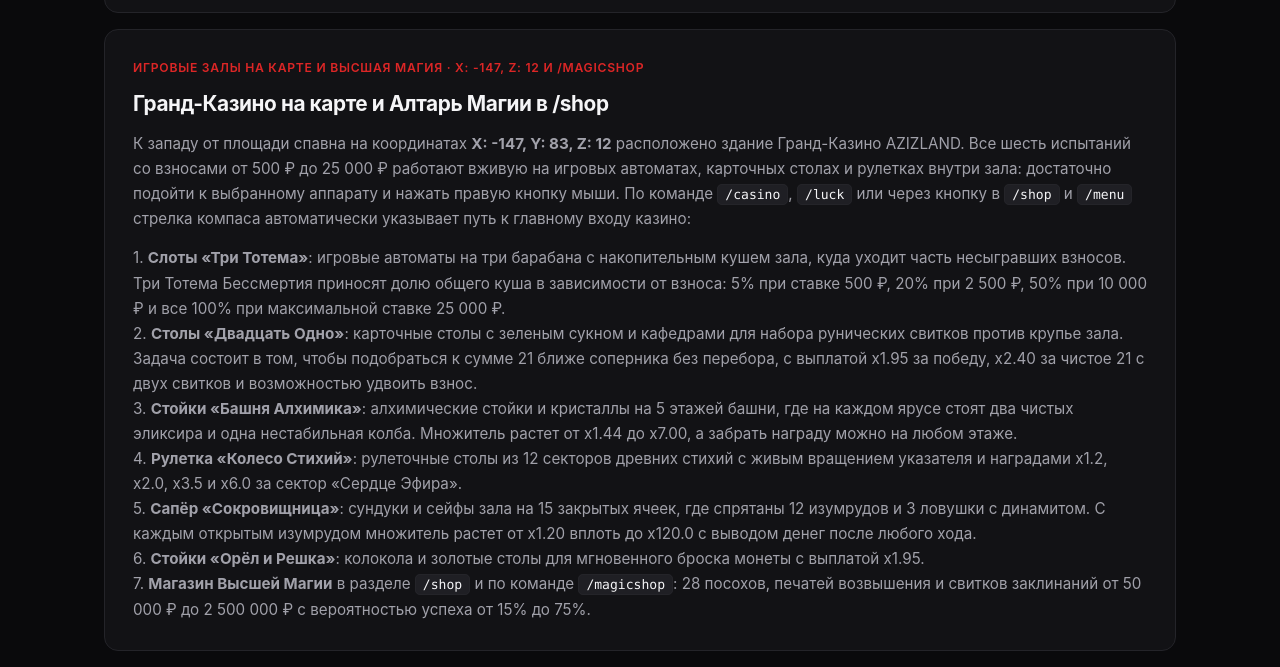
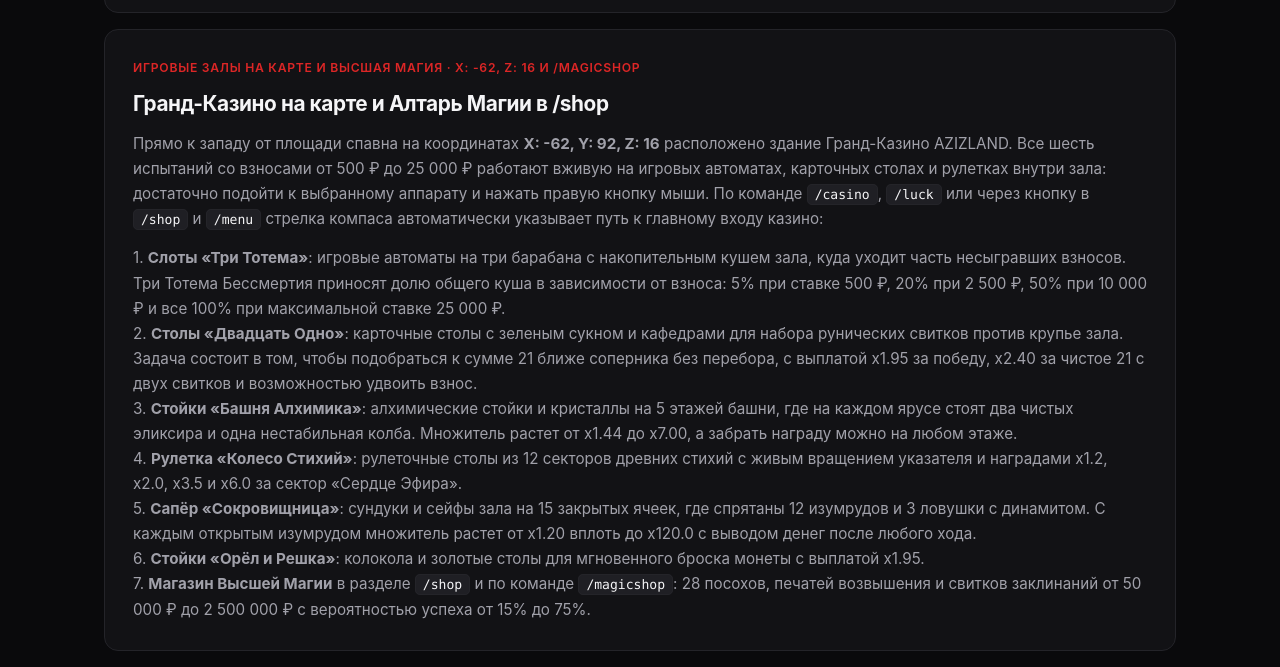
Before and after one commit to p5ych0p41h/azizland, a plain HTML site: page mechanics.html in a window 1280 px wide. Shown: the part 8434-9101 px from the top of the page. Drawn offline with Linux system fonts and the light colour scheme; no server answers.

Commit message:
Update Grand Casino entrance coordinates to X: -62, Y: 92, Z: 16

```diff
--- a/mechanics.html
+++ b/mechanics.html
@@ -588,10 +588,10 @@
                     </article>
 
                     <article class="card col-12">
-                        <span class="card-kicker">Игровые залы на карте и Высшая Магия · X: -147, Z: 12 и /magicshop</span>
+                        <span class="card-kicker">Игровые залы на карте и Высшая Магия · X: -62, Z: 16 и /magicshop</span>
                         <h3 class="card-title">Гранд-Казино на карте и Алтарь Магии в /shop</h3>
                         <p class="card-text">
-                            К западу от площади спавна на координатах <strong>X: -147, Y: 83, Z: 12</strong> расположено здание Гранд-Казино AZIZLAND. Все шесть испытаний со взносами от 500 ₽ до 25 000 ₽ работают вживую на игровых автоматах, карточных столах и рулетках внутри зала: достаточно подойти к выбранному аппарату и нажать правую кнопку мыши. По команде <code class="inline-cmd">/casino</code>, <code class="inline-cmd">/luck</code> или через кнопку в <code class="inline-cmd">/shop</code> и <code class="inline-cmd">/menu</code> стрелка компаса автоматически указывает путь к главному входу казино:
+                            Прямо к западу от площади спавна на координатах <strong>X: -62, Y: 92, Z: 16</strong> расположено здание Гранд-Казино AZIZLAND. Все шесть испытаний со взносами от 500 ₽ до 25 000 ₽ работают вживую на игровых автоматах, карточных столах и рулетках внутри зала: достаточно подойти к выбранному аппарату и нажать правую кнопку мыши. По команде <code class="inline-cmd">/casino</code>, <code class="inline-cmd">/luck</code> или через кнопку в <code class="inline-cmd">/shop</code> и <code class="inline-cmd">/menu</code> стрелка компаса автоматически указывает путь к главному входу казино:
                         </p>
                         <p class="card-text">
                             1. <strong>Слоты «Три Тотема»</strong>: игровые автоматы на три барабана с накопительным кушем зала, куда уходит часть несыгравших взносов. Три Тотема Бессмертия приносят долю общего куша в зависимости от взноса: 5% при ставке 500 ₽, 20% при 2 500 ₽, 50% при 10 000 ₽ и все 100% при максимальной ставке 25 000 ₽.<br>
@@ -685,7 +685,7 @@
                             <tr>
                                 <td><strong>Гранд-Казино и Алтарь Магии</strong></td>
                                 <td><code class="inline-cmd">/casino</code>, <code class="inline-cmd">/luck</code>, <code class="inline-cmd">/magicshop</code></td>
-                                <td>Метка компаса ко входу в здание Гранд-Казино на координатах X: -147, Y: 83, Z: 12 с живыми игровыми автоматами и столами в зале, а также прокачка палочек и свитков по команде <code class="inline-cmd">/magicshop</code>.</td>
+                                <td>Метка компаса ко входу в здание Гранд-Казино на координатах X: -62, Y: 92, Z: 16 с живыми игровыми автоматами и столами в зале, а также прокачка палочек и свитков по команде <code class="inline-cmd">/magicshop</code>.</td>
                             </tr>
                             <tr>
                                 <td><strong>Наборы и меню</strong></td>
```
